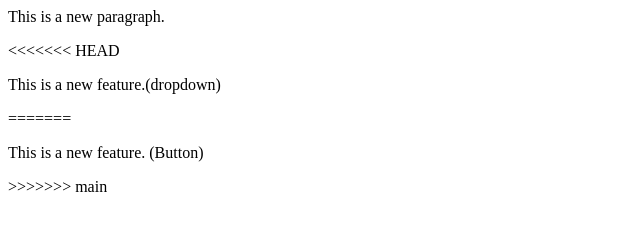
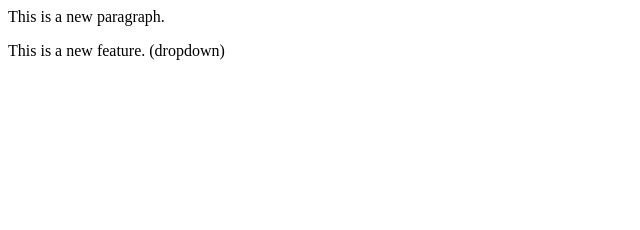
Before and after one commit to amolpatil-hub/local_repo, a plain HTML site: page index.html in a window 1280 px wide. Shown: the whole page, without its empty margins (0-640 px from the left). Drawn offline with Linux system fonts and the light colour scheme.

Commit message:
Add dropdown

```diff
--- a/index.html
+++ b/index.html
@@ -1,6 +1,2 @@
 <p>This is a new paragraph.</p>
-<<<<<<< HEAD
-<p>This is a new feature.(dropdown)</p>
-=======
-<p>This is a new feature. (Button)</p>
->>>>>>> main
+<p>This is a new feature. (dropdown)</p>
```
